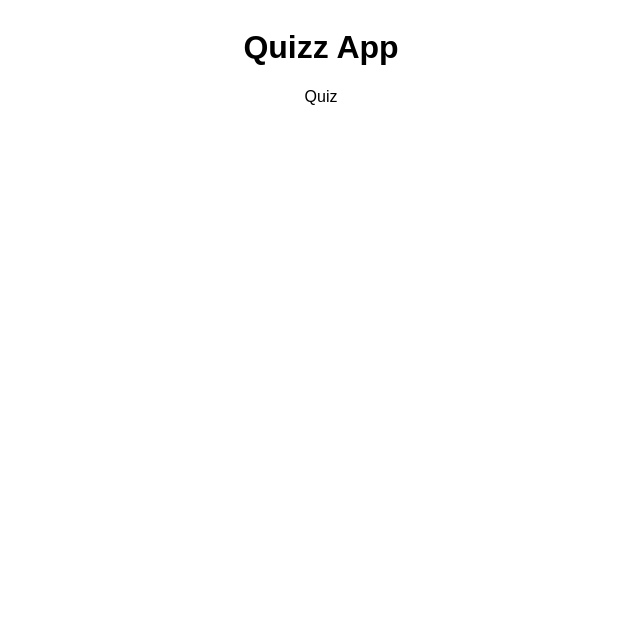
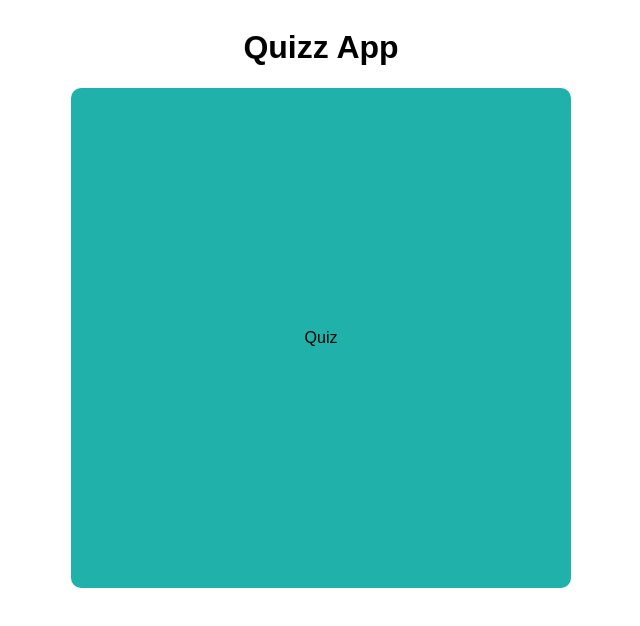
Before and after one commit to orchid-cloud/react-quiz-app, a React (Vite) app: page / in a window 1280 px wide. Both pictures are taken after a click on the button "Start Quiz". Shown: the top 626 px of the page, without its empty margins (319-959 px from the left). Built offline with nearby package versions, Linux system fonts and the light colour scheme.

Commit message:
Creating the Questions

```diff
--- a/src/App.css
+++ b/src/App.css
@@ -36,3 +36,14 @@ button {
 button:hover {
   cursor: pointer;
 }
+
+.Quiz {
+  width: 500px;
+  height: 500px;
+  border-radius: 10px;
+  background-color: lightseagreen;
+  display: flex;
+  flex-direction: column;
+  justify-content: center;
+  align-items: center;
+}
--- /dev/null
+++ b/src/assets/helpers/Questions.jsx
@@ -0,0 +1,18 @@
+export const Questions = [
+  {
+    prompt: 'What is my name?',
+    optionA: 'John',
+    optionB: 'Jake',
+    optionC: 'Josh',
+    optionD: 'Pedro',
+    answer: 'optionD',
+  },
+  {
+    prompt: 'Which of this is not a programming language?',
+    optionA: 'Python',
+    optionB: 'JS',
+    optionC: 'MC-03',
+    optionD: 'Java',
+    answer: 'optionC',
+  },
+];
--- a/src/components/Quiz.jsx
+++ b/src/components/Quiz.jsx
@@ -1,4 +1,5 @@
 import React from 'react';
+import { Questions } from '../assets/helpers/Questions';
 import '../App.css';
 
 export default function Quiz() {
```
